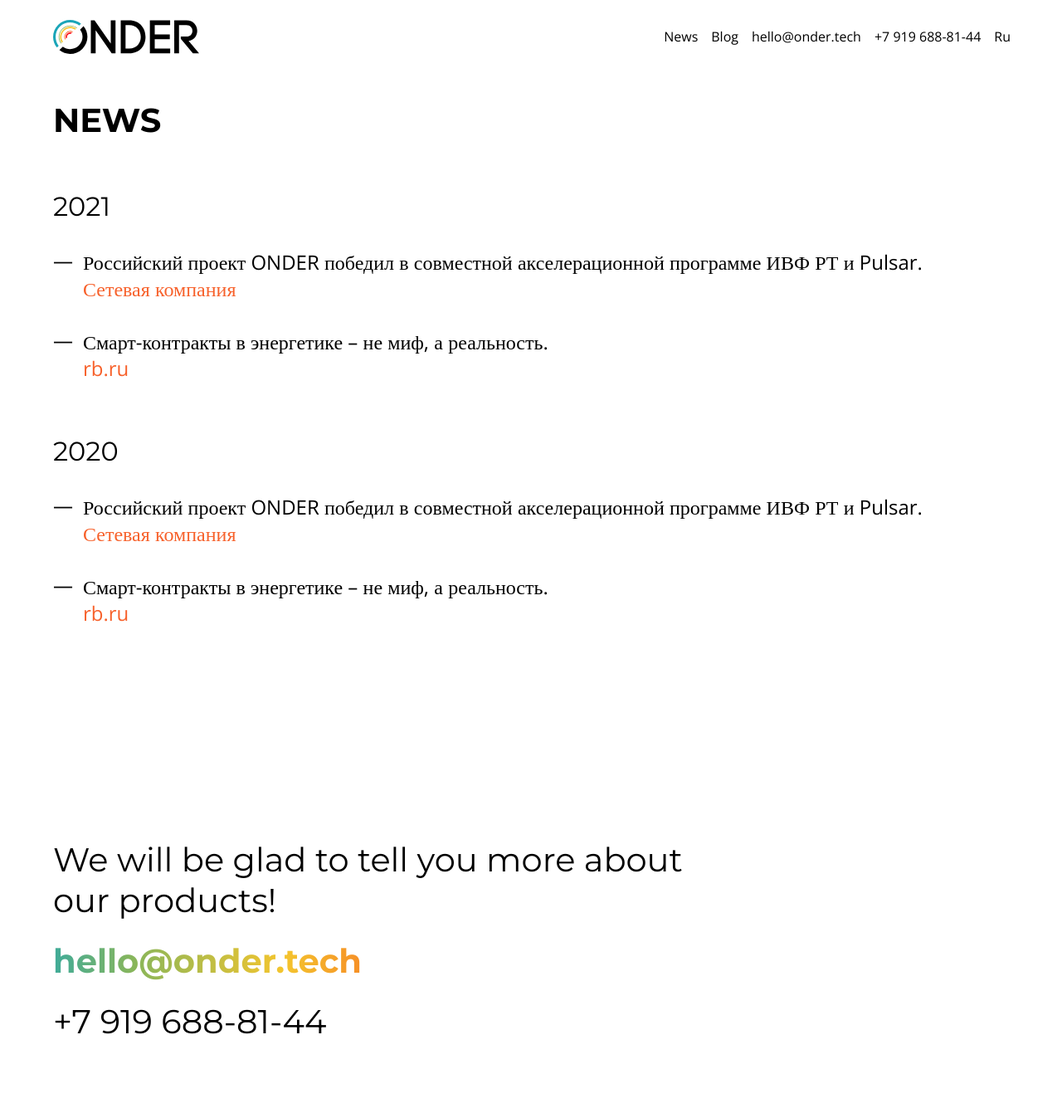
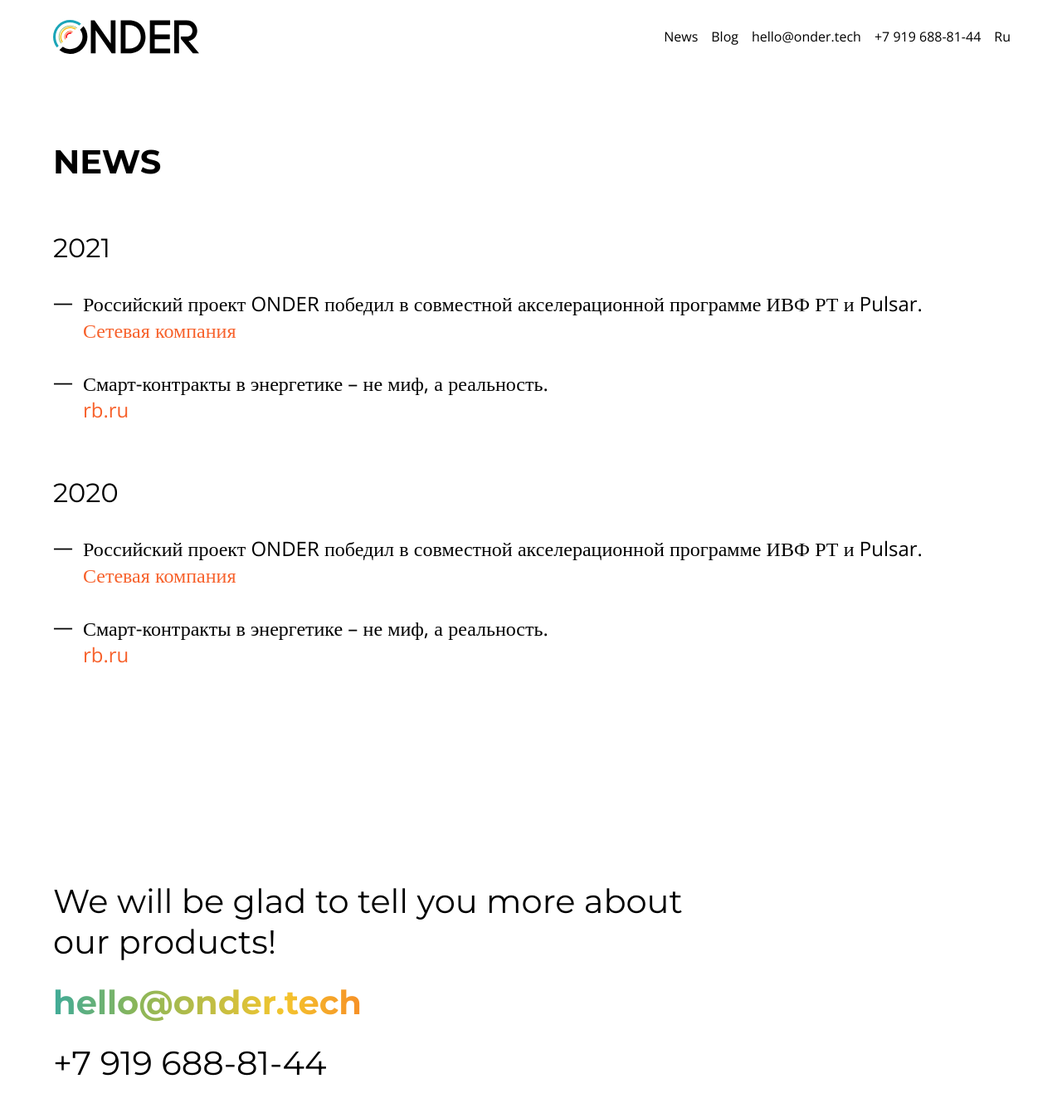
Before and after one commit to timac11/onder-site, a Jekyll site: the page built from en-news.md, in a window 1280 px wide and 1400 px high. Shown: the top 1335 px of the window at 83% size. Built offline with Jekyll 4.4.1, drawn with Linux system fonts in a browser that asks for light colours.

Commit message:
fix news

```diff
--- a/_layouts/news.html
+++ b/_layouts/news.html
@@ -7,7 +7,7 @@
 
 
 <main class="main-content" aria-label="Content">
-    <section class="main-content__block _margin">
+    <section class="main-content__block _margin news__section">
         <h2 class="block-heading block-heading_large-margin">{{page.newsTitle}}</h2>
         <div class="news">
             {% for postItem in page.posts %}
--- a/_sass/news.scss
+++ b/_sass/news.scss
@@ -1,6 +1,11 @@
 @charset "utf-8";
 
 .news {
+
+  &__section {
+    margin-top: 70px;
+  }
+
   &__sep {
     &:before {
       font: var(--paragraph-font);
```
